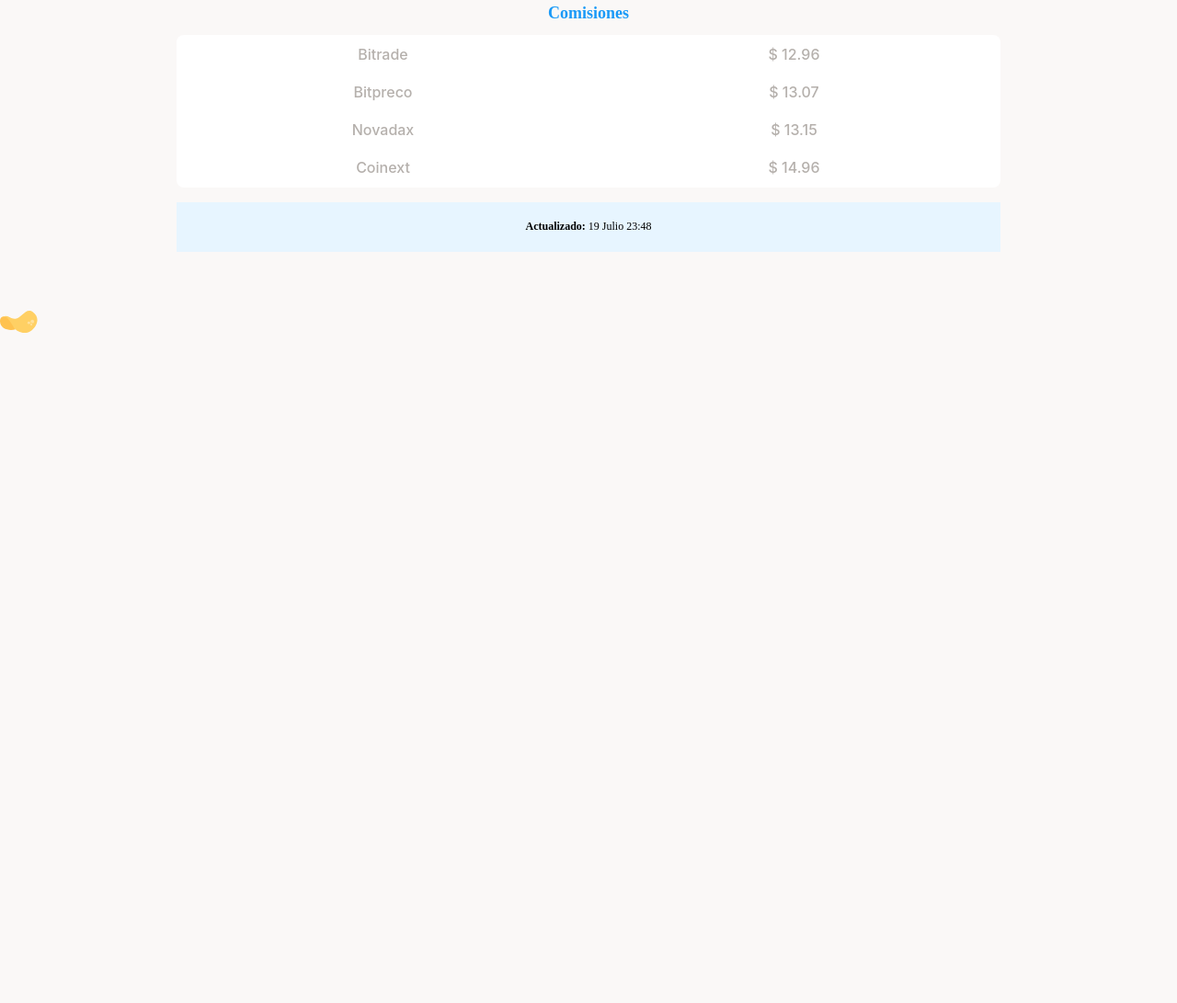
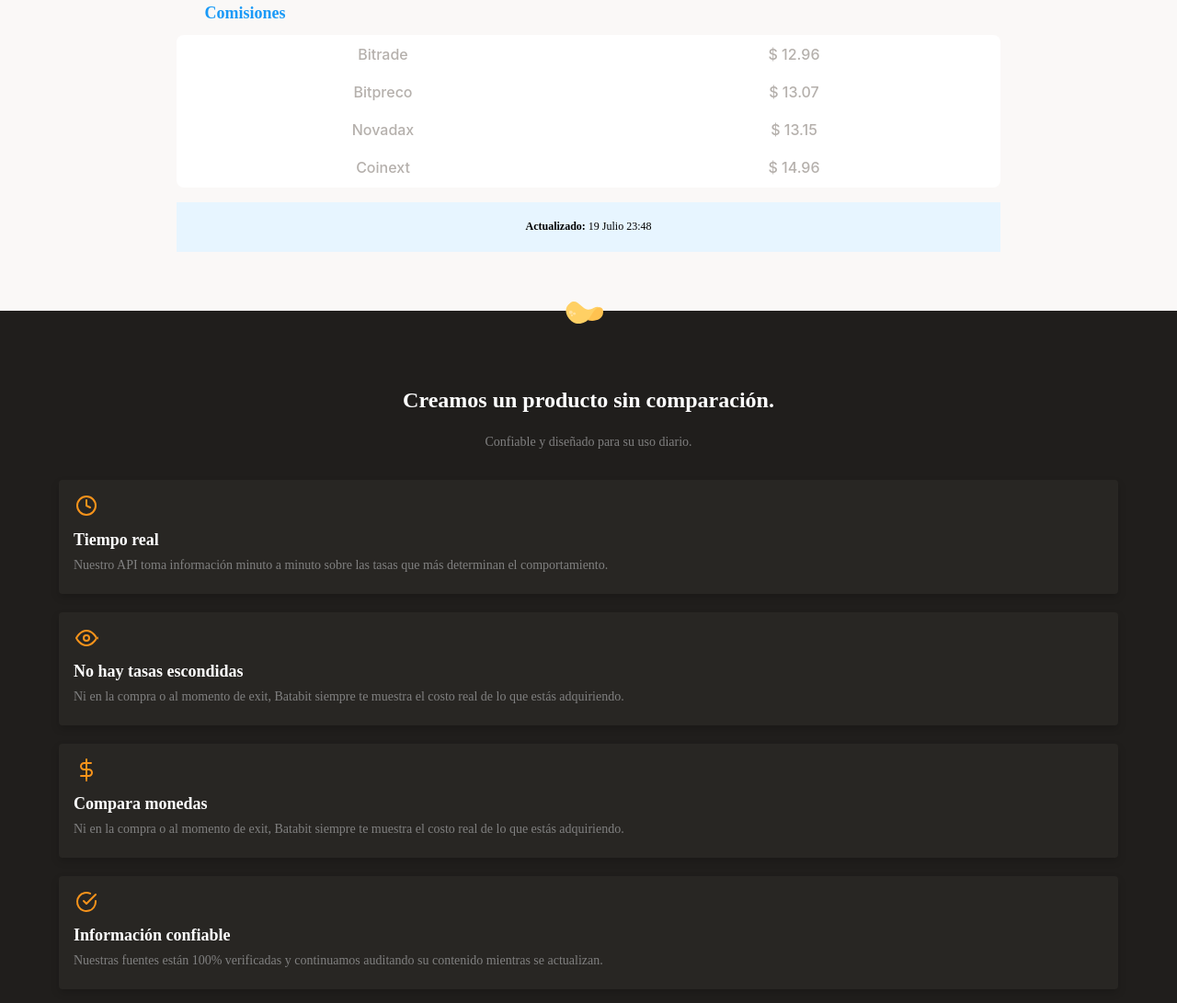
Before and after one commit to francoffee57/betabit, a plain HTML site: page index.html in a window 1280 px wide. Shown: the part 1039-2130 px from the top of the page at 92% size. Before the commit the page ends 1440 px from the top, so only its background shows below. Drawn offline with Linux system fonts and the light colour scheme.

Commit message:
Fin de la sección de producto.

```diff
--- a/index.html
+++ b/index.html
@@ -74,13 +74,28 @@
 		<section class="main-product-detail">
 			<img src="./asets/img/logo.svg" alt="Logo Batabit" class="logo-float">
 			<div class="main-product-text">
-				<h2></h2>
-				<p></p>
+				<h2>Creamos un producto sin comparación.</h2>
+				<p>Confiable y diseñado para su uso diario.</p>
 			</div>
 			<section class="main-product-card">
-				<span class="icon clock"></span>
-				<h3></h3>
-				<p></p>
+				<span class="icon icon-product clock"></span>
+				<h3>Tiempo real</h3>
+				<p>Nuestro API toma información minuto a minuto sobre las tasas que más determinan el comportamiento.</p>
+			</section>
+			<section class="main-product-card">
+				<span class="icon icon-product eye"></span>
+				<h3>No hay tasas escondidas</h3>
+				<p>Ni en la compra o al momento de exit, Batabit siempre te muestra el costo real de lo que estás adquiriendo.</p>
+			</section>
+			<section class="main-product-card">
+				<span class="icon icon-product dollar-sign"></span>
+				<h3>Compara monedas</h3>
+				<p>Ni en la compra o al momento de exit, Batabit siempre te muestra el costo real de lo que estás adquiriendo.</p>
+			</section>
+			<section class="main-product-card">
+				<span class="icon icon-product check-circle"></span>
+				<h3>Información confiable</h3>
+				<p>Nuestras fuentes están 100% verificadas y continuamos auditando su contenido mientras se actualizan.</p>
 			</section>
 		</section>
 	</main>
--- a/styles/style.css
+++ b/styles/style.css
@@ -137,17 +137,19 @@
 	line-height: 1.9rem;
 	color: #B5B0AC;
 }
-.table .title-table-monedas,
+.title-table-monedas,
 .title-table-comisiones{
+	padding-bottom: 12px;
+	margin-left: 1.7em;
 	font-weight: bold;
 	font-size: 1.8rem;
 	line-height: 23px;
-	padding-bottom: 12px;
+	text-align: left;
 }
 .title-table-monedas{
 	color: var(--bitcoinOrange);
 }
-.table .title-table-comisiones{
+.title-table-comisiones{
 	color: var(--secondaryBlue);
 }
 
@@ -177,3 +179,76 @@
 }
 
 /*--Section Product--*/
+.main-product-detail{
+	padding-top: 64px;
+	position: relative;
+	width: 100%;
+	height: auto;
+	padding-bottom: 46px;
+	background-color: #201e1c;
+}
+.logo-float{
+	position: absolute;
+	transform: scaleX(-1);
+	top: -10px;
+	left: calc(50% - 25px);
+}
+.main-product-text{
+	margin: 0 auto 32px;
+	width: 90%;
+	text-align: center;
+}
+.main-product-text h2{
+	margin-bottom: 24px;
+	font-weight: bold;
+	font-size: 2.4rem;
+	line-height: 2.6rem;
+	color: var(--justWhite);
+}
+.main-product-text p{
+	font-weight: 500;
+	font-size: 1.4rem;
+	line-height: 1.8rem;
+	color: #808080;
+}
+
+.main-product-card{
+	width: 90%;
+	margin: 0 auto 16px;
+	background-color: var(--blackPlus);
+	box-shadow: 0px 4px 8px rgba(0, 0, 0, 0.16);
+	border-radius: 4px;
+}
+.icon-product{
+	width: 25px;
+	height: 25px;
+	margin: 16px 18px 12px;
+}
+.clock{
+	background-image: url(../asets/icon/clock.svg);
+}
+.eye{
+	background-image: url(../asets/icon/eye.svg);
+}
+.dollar-sign{
+	background-image: url(../asets/icon/dollar-sign.svg);
+}
+.check-circle{
+	background-image: url(../asets/icon/check-circle.svg);
+}
+
+.main-product-card h3{
+	margin: 0 16px 10px;
+	font-weight: bold;
+	font-size: 1.8rem;
+	line-height: 1.8rem;
+	color: var(--justWhite);
+}
+.main-product-card p{
+	margin: 0 16px 20px;
+	padding-bottom: 22px;
+	font-weight: 500;
+	font-size: 1.4rem;
+	line-height: 1.8rem;
+	color: #808080;
+}
```
